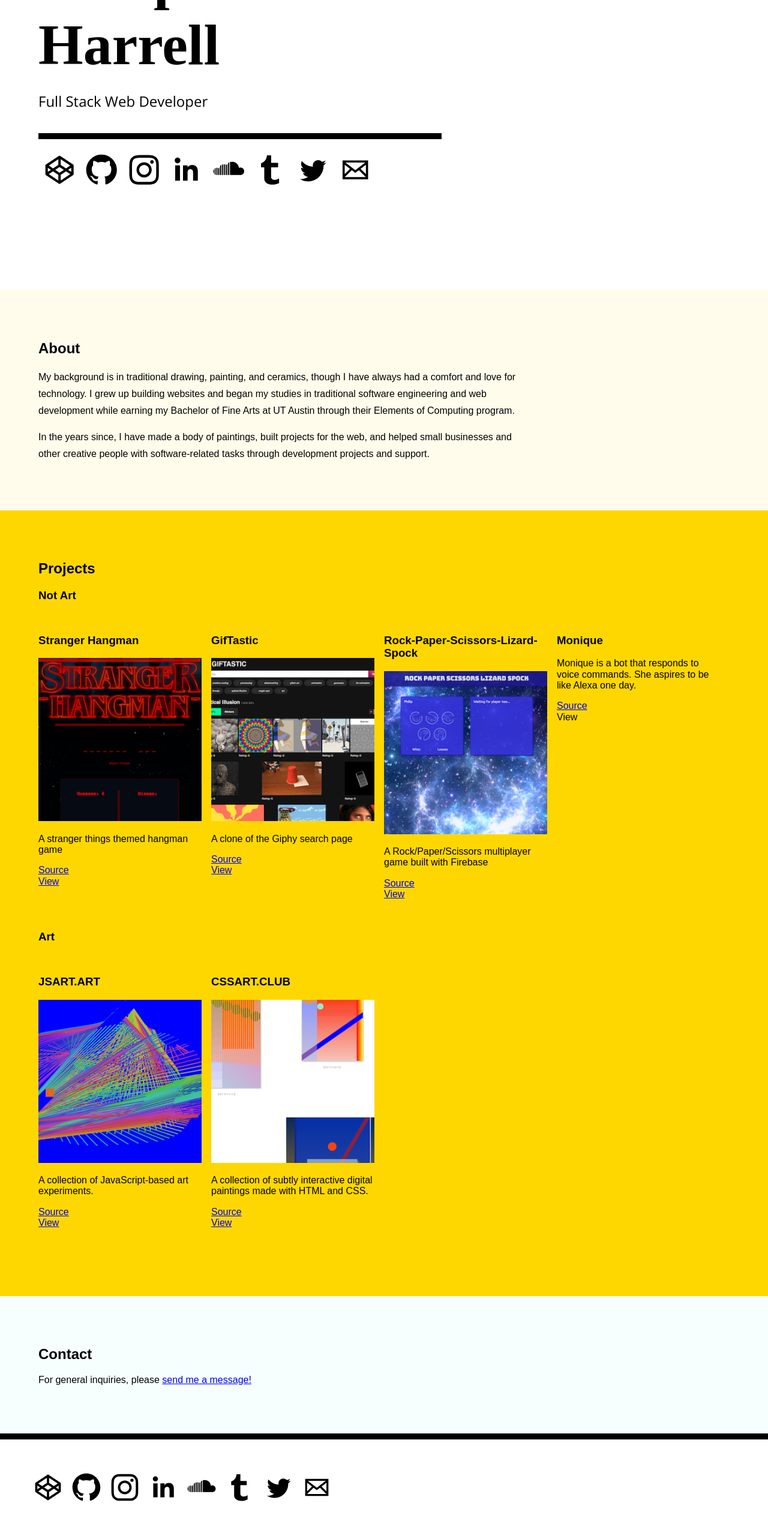
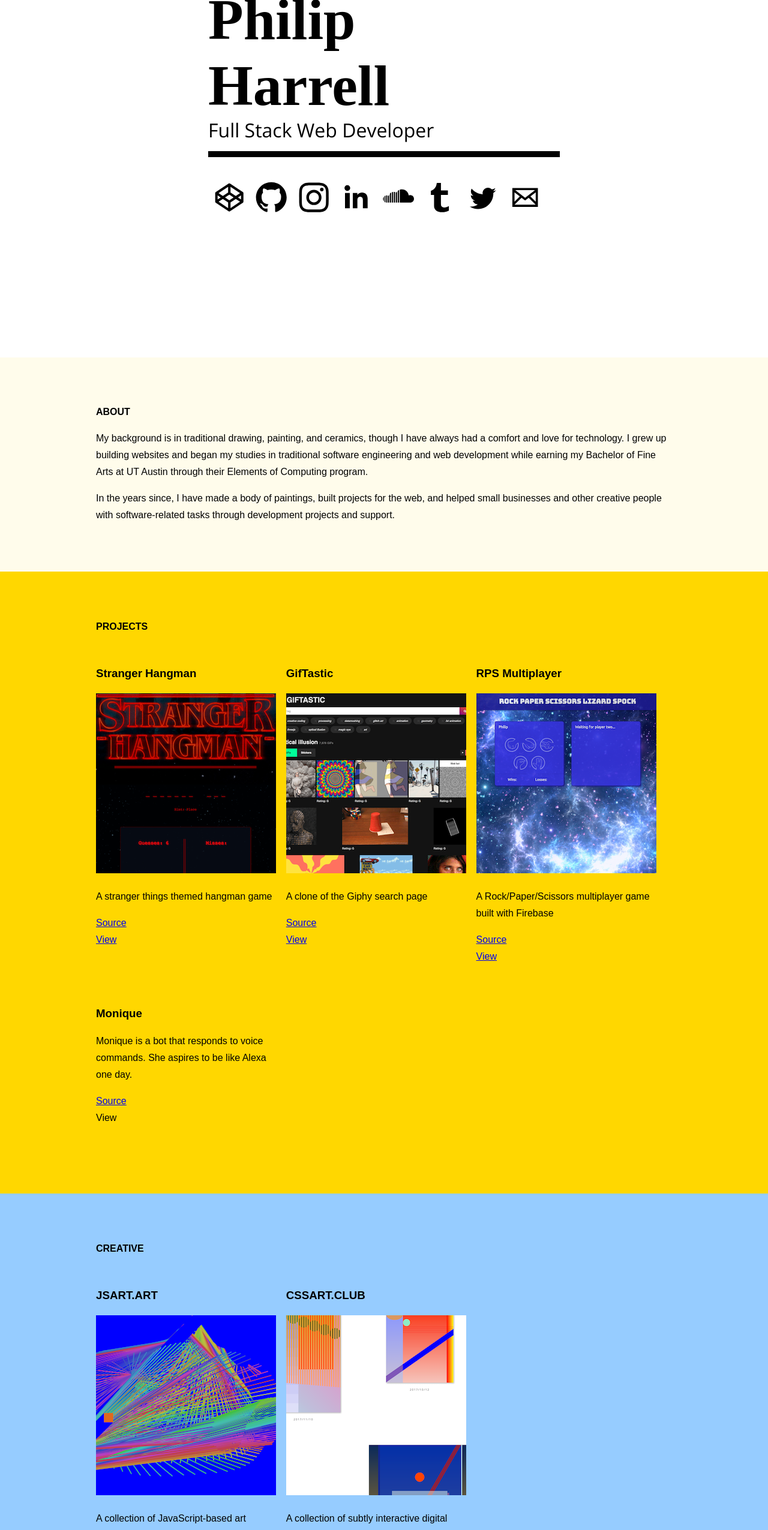
Before and after one commit to alightedlamp/ph-portfolio, a React (Create React App) app: page / in a window 1280 px wide. Shown: the part 234-2785 px from the top of the page at 60% size. Built offline with nearby package versions, Linux system fonts and the light colour scheme; a web font is replaced by a local one.

Commit message:
Center content

```diff
--- a/src/App.js
+++ b/src/App.js
@@ -11,8 +11,8 @@ class App extends Component {
   render() {
     return (
       <div className="App">
+        <Header />
         <div className="app-container">
-          <Header />
           <MainContent />
           <Footer />
         </div>
--- a/src/assets/css/styles.css
+++ b/src/assets/css/styles.css
@@ -10,8 +10,9 @@ body {
 .header {
   font-family: 'Patua One', cursive;
   font-weight: normal;
-  max-width: 800px;
-  margin-bottom: 100px;
+  max-width: 650px;
+  margin: 100px auto 200px auto;
+  padding: 2em;
 }
 .title {
   font-size: 6em;
@@ -20,10 +21,10 @@ body {
 }
 .intro {
   font-family: 'Open Sans', sans-serif;
-  font-size: 1.5em;
+  font-size: 2em;
   font-weight: 300;
   margin: 0;
-  padding: 1em 0;
+  /* padding: 1em 0; */
 }
 .app-container {
   background-color: white;
@@ -33,7 +34,6 @@ body {
   flex-wrap: wrap;
   margin-top: 1em;
   padding-top: 1em;
-  border-top: 10px solid black;
 }
 .links .link {
   display: inline-block;
@@ -59,22 +59,26 @@ body {
   transition: background-color 0.5s, transform 0.5s ease-out;
 }
 .content {
-  max-width: 800px;
+  max-width: 960px;
   line-height: 1.75rem;
+  margin: 0 auto;
 }
 .content-l {
   max-width: 1080px;
 }
+.bt-10 {
+  border-top: 10px solid black;
+}
 footer .links {
   margin-top: 0;
-  padding: 3rem;
+  padding: 3rem 0;
 }
 footer .links a {
   width: 4rem;
   height: 4rem;
 }
 @media (max-width: 700px) {
-  .app-container {
+  .header {
     margin: 25px auto;
     max-width: 700px;
   }
--- a/src/components/Footer.js
+++ b/src/components/Footer.js
@@ -4,8 +4,10 @@ import SocialLinks from './SocialLinks';
 class Footer extends Component {
   render() {
     return (
-      <footer>
-        <SocialLinks />
+      <footer className="bt-10">
+        <div className="content">
+          <SocialLinks />
+        </div>
       </footer>
     );
   }
--- a/src/components/Header.js
+++ b/src/components/Header.js
@@ -5,12 +5,14 @@ import SocialLinks from './SocialLinks';
 class Header extends Component {
   render() {
     return (
-      <header className="header ph5-l pv5-l">
+      <header className="header">
         <h1 className="title">
           Philip<br />Harrell
         </h1>
         <Intro />
-        <SocialLinks />
+        <div className="bt-10 mt3">
+          <SocialLinks />
+        </div>
       </header>
     );
   }
--- a/src/components/content/About.js
+++ b/src/components/content/About.js
@@ -3,14 +3,25 @@ import React, { Component } from 'react';
 class About extends Component {
   render() {
     return (
-      <div id="about" className="bg-washed-yellow black ph5-l pv5-l">
+      <div id="about" className="bg-washed-yellow black ph5 pv5 center">
         <div className="content">
-          <h2>About</h2>
-          <p>My background is in traditional drawing, painting, and ceramics, though I have always had a comfort and love for technology. I grew up building websites and began my studies in traditional software engineering and web development while earning my Bachelor of Fine Arts at UT Austin through their Elements of Computing program.</p>
-          <p> In the years since, I have made a body of paintings, built projects for the web, and helped small businesses and other creative people with software-related tasks through development projects and support.</p>
+          <h2 className="f5 ttu">About</h2>
+          <p>
+            My background is in traditional drawing, painting, and ceramics,
+            though I have always had a comfort and love for technology. I grew
+            up building websites and began my studies in traditional software
+            engineering and web development while earning my Bachelor of Fine
+            Arts at UT Austin through their Elements of Computing program.
+          </p>
+          <p>
+            In the years since, I have made a body of paintings, built projects
+            for the web, and helped small businesses and other creative people
+            with software-related tasks through development projects and
+            support.
+          </p>
         </div>
       </div>
-    )
+    );
   }
 }
 
--- a/src/components/content/Contact.js
+++ b/src/components/content/Contact.js
@@ -3,12 +3,14 @@ import React, { Component } from 'react';
 class Contact extends Component {
   render() {
     return (
-      <div id="contact" className="bg-washed-blue black ph5-l pv5-l">
-        <h2>Contact</h2>
-        <p>
-          For general inquiries, please{' '}
-          <a href="mailto:philipharrell@gmail.com">send me a message!</a>
-        </p>
+      <div id="contact" className="bg-washed-blue black ph5 pv5 center">
+        <div className="content">
+          <h2 class="f5 ttu">Contact</h2>
+          <p>
+            For general inquiries, please{' '}
+            <a href="mailto:philipharrell@gmail.com">send me a message!</a>
+          </p>
+        </div>
       </div>
     );
   }
--- a/src/components/content/Projects.js
+++ b/src/components/content/Projects.js
@@ -13,7 +13,7 @@ class Projects extends Component {
   }
   renderProject(project) {
     return (
-      <div className="project w-25 pr3 mv3" key={project.name}>
+      <div className="project w-33 pr3 mv3" key={project.name}>
         <h3>{project.name}</h3>
         {project.preview_img && (
           <div className="image">
@@ -37,16 +37,32 @@ class Projects extends Component {
   }
   render() {
     return (
-      <div id="projects" className="bg-yellow black ph5-l pv5-l">
-        <h2>Projects</h2>
-        <div className="projects">
-          <h3>Not Art</h3>
-          <div className="gallery flex flex-wrap mv3">
-            {this.state.projects.map(project => this.renderProject(project))}
+      <div>
+        <div id="projects" className="bg-yellow black ph5 pv5 center">
+          <div className="content">
+            <h2 className="f5 ttu">Projects</h2>
+            <div className="projects">
+              {/* <h3>Not Art</h3> */}
+              <div className="gallery flex flex-wrap mv3">
+                {this.state.projects.map(project =>
+                  this.renderProject(project)
+                )}
+              </div>
+            </div>
           </div>
-          <h3>Art</h3>
-          <div className="gallery flex flex-wrap mv3">
-            {this.state.art.map(project => this.renderProject(project))}
+        </div>
+        <div
+          id="projects-creative"
+          className="bg-light-blue black ph5 pv5 center"
+        >
+          <div className="content">
+            <h2 className="f5 ttu">Creative</h2>
+            <div className="projects">
+              {/* <h3>Art</h3> */}
+              <div className="gallery flex flex-wrap mv3">
+                {this.state.art.map(project => this.renderProject(project))}
+              </div>
+            </div>
           </div>
         </div>
       </div>
--- a/src/projects.js
+++ b/src/projects.js
@@ -20,7 +20,7 @@ export const projects = [
     url: 'https://alightedlamp.github.io/GifTastic/'
   },
   {
-    name: 'Rock-Paper-Scissors-Lizard-Spock',
+    name: 'RPS Multiplayer',
     description: 'A Rock/Paper/Scissors multiplayer game built with Firebase',
     preview_img: rps_img,
     github_url: 'https://github.com/alightedlamp/RPS-Multiplayer',
```
